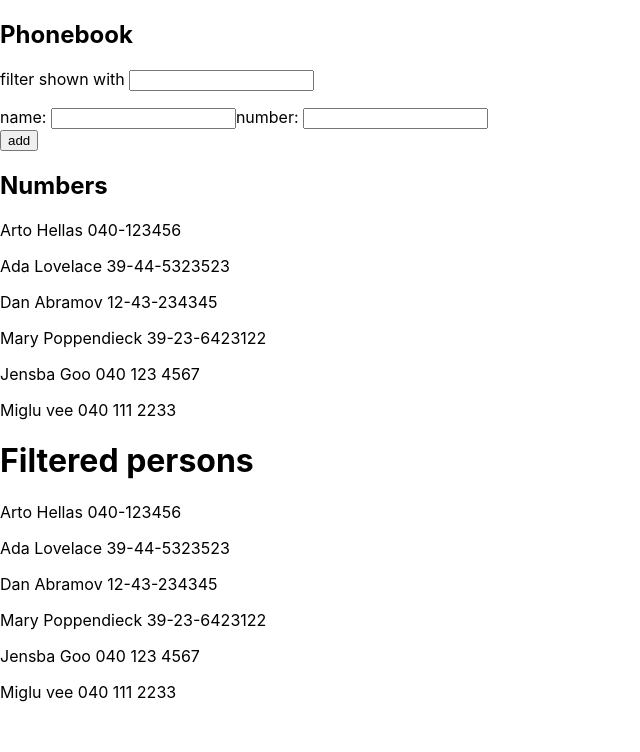
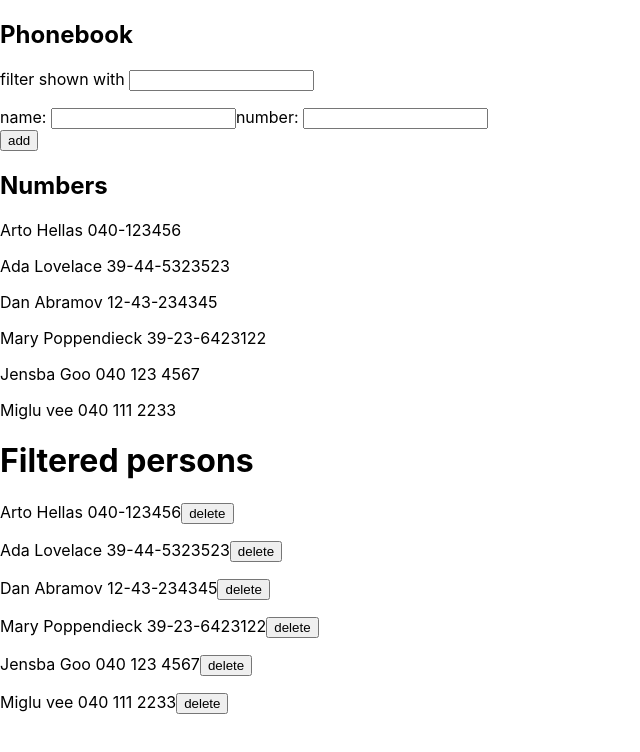
Before and after one commit to mvaaltola/fsopen20, a React (Create React App) app in the folder 2/puhelinluettelo/: page / in a window 1280 px wide. Shown: the top 752 px of the page, without its empty margins (0-640 px from the left). Built offline with nearby package versions, Linux system fonts and the light colour scheme; data requests are answered from the project's data file.

Commit message:
Complete 2.17

```diff
--- a/2/puhelinluettelo/src/App.js
+++ b/2/puhelinluettelo/src/App.js
@@ -51,6 +51,17 @@ const App = () => {
 
   useEffect(filter, [searchName, persons])
 
+  const delButton = (key) => {
+    return () => {
+      const p = persons.filter(person => person.id === key)
+      if (window.confirm(`Delete ${p[0].name}?`)) {
+        personsapi.remove(key).then(response => {
+          setPersons(persons.filter(person => person.id !== key))
+        }).catch(response => console.log(response))
+      }
+    }
+  }
+
   return (
     <div>
       <h2>Phonebook</h2>
@@ -65,7 +76,8 @@ const App = () => {
         handleNrChange={handleNrChange} />
       <Numbers
         persons={persons}
-        filteredPersons={filteredPersons} />
+        filteredPersons={filteredPersons}
+        delButton={delButton} />
     </div>
   )
 }
--- a/2/puhelinluettelo/src/components/numbers.js
+++ b/2/puhelinluettelo/src/components/numbers.js
@@ -1,6 +1,6 @@
 import React from 'react';
 
-const Numbers = ({persons, filteredPersons}) => {
+const Numbers = ({persons, filteredPersons, delButton}) => {
   return (
     <div>
       <h2>Numbers</h2>
@@ -9,7 +9,10 @@ const Numbers = ({persons, filteredPersons}) => {
           <p key={person.name}>{person.name} {person.number}</p>)}
         <h1>Filtered persons</h1>
         {filteredPersons.map(person =>
-          <p key={person.name}>{person.name} {person.number}</p>)}
+          <p key={person.name}>
+            {person.name} {person.number}
+            <button onClick={delButton(person.id)}>delete</button>
+          </p>)}
       </div>
     </div>
   );
--- a/2/puhelinluettelo/src/services/persons.js
+++ b/2/puhelinluettelo/src/services/persons.js
@@ -11,4 +11,9 @@ const create = newPerson => {
   return request.then(response =>  response.data)
 }
 
-export default { getAll, create }
+const remove = person => {
+  const request = axios.delete(`${baseUrl}/${person}`)
+  return request.then(response => response)
+}
+
+export default { getAll, create, remove }
```
